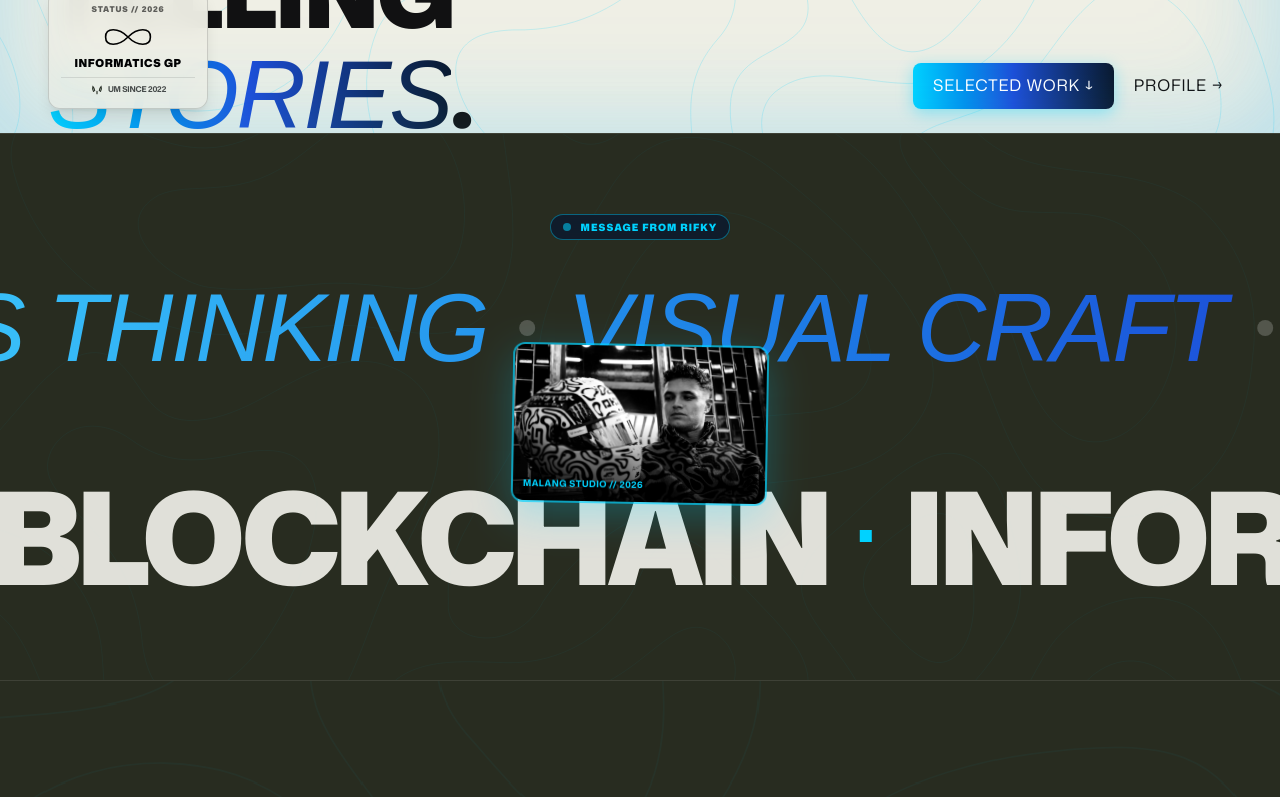
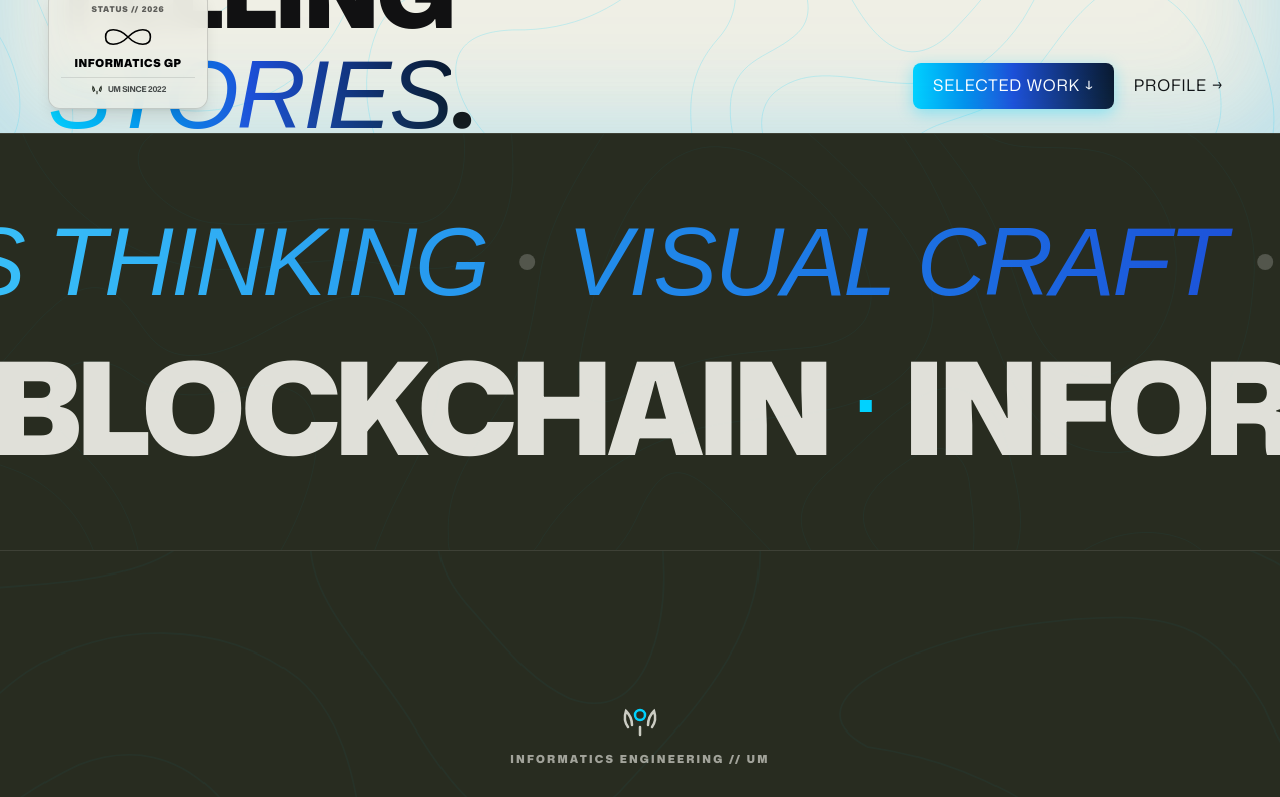
Before and after one commit to maskaiki/portonyakaikii, a Next.js app: page / in a window 1280 px wide. Shown: the part 667-1464 px from the top of the page. Built offline with nearby package versions, Linux system fonts and the light colour scheme; a web font is replaced by a local one.

Commit message:
style: remove message badge and photo card from ticker section

```diff
--- a/components/home/TickerSection.tsx
+++ b/components/home/TickerSection.tsx
@@ -1,6 +1,4 @@
 "use client";
-
-import Image from "next/image";
 
 export function TickerSection() {
   return (
@@ -15,18 +13,8 @@ export function TickerSection() {
         }}
       />
 
-      {/* Message Badge at Top */}
-      <div className="page-shell flex flex-col items-center mb-10 relative z-10">
-        <div className="flex items-center gap-2.5 px-3 py-1 rounded-full border border-[#00d2ff]/40 bg-[#0a192f]/80 backdrop-blur-sm">
-          <span className="w-2 h-2 rounded-full bg-[#00d2ff] animate-pulse" />
-          <span className="font-display text-[10px] font-black uppercase tracking-widest text-[#00d2ff]">
-            MESSAGE FROM RIFKY
-          </span>
-        </div>
-      </div>
-
       {/* Giant Dual-Line Kinetic Marquee */}
-      <div className="relative w-full flex flex-col gap-2 select-none">
+      <div className="relative w-full flex flex-col gap-4 md:gap-8 select-none">
 
         {/* Row 1: High-Contrast Serif in Electric Blue Gradient (Scrolling Left) */}
         <div className="marquee-row">
@@ -44,21 +32,6 @@ export function TickerSection() {
                 <span className="w-4 h-4 rounded-full bg-white/20" />
               </span>
             ))}
-          </div>
-        </div>
-
-        {/* Floating Center Studio Card */}
-        <div className="my-[-2.5rem] relative z-20 mx-auto w-48 h-32 md:w-64 md:h-40 rounded-xl overflow-hidden border-2 border-[#00d2ff]/70 shadow-[0_12px_40px_rgba(0,210,255,0.25)] transform rotate-1 hover:rotate-0 transition-transform duration-300">
-          <Image
-            src="/assets/shared/68302ff5ff89a9a4afb8c19e_ln-home-helm-large.webp"
-            alt="Studio Portrait"
-            fill
-            className="object-cover filter contrast-[1.1] grayscale hover:grayscale-0 transition-all duration-500"
-          />
-          <div className="absolute inset-0 bg-gradient-to-t from-black/80 via-transparent to-transparent flex items-end p-2.5">
-            <span className="font-display text-[9px] font-bold text-[#00d2ff] uppercase tracking-wider">
-              MALANG STUDIO // 2026
-            </span>
           </div>
         </div>
 
```
